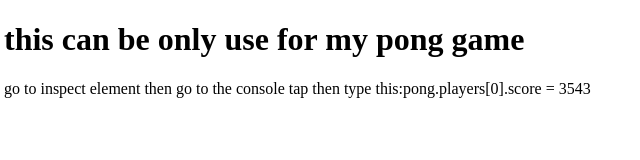
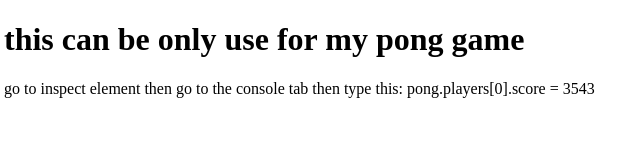
Before and after one commit to jasperliauw/jasperliauw.github.io, a plain HTML site: page pongcheat.html in a window 1280 px wide. Shown: the full height of the page, 4-644 px from the left. Drawn offline with Linux system fonts and the light colour scheme.

Commit message:
Update pongcheat.html

```diff
--- a/pongcheat.html
+++ b/pongcheat.html
@@ -4,7 +4,7 @@
 	<title>Pong cheat</title>
 </head>
 <body><h1>this can be only use for my pong game</h1>
-	<p>go to inspect element then go to the console tap then type this:pong.players[0].score = 3543</p>
+	<p>go to inspect element then go to the console tab then type this: pong.players[0].score = 3543</p>
 
 </body>
 </html>
```
